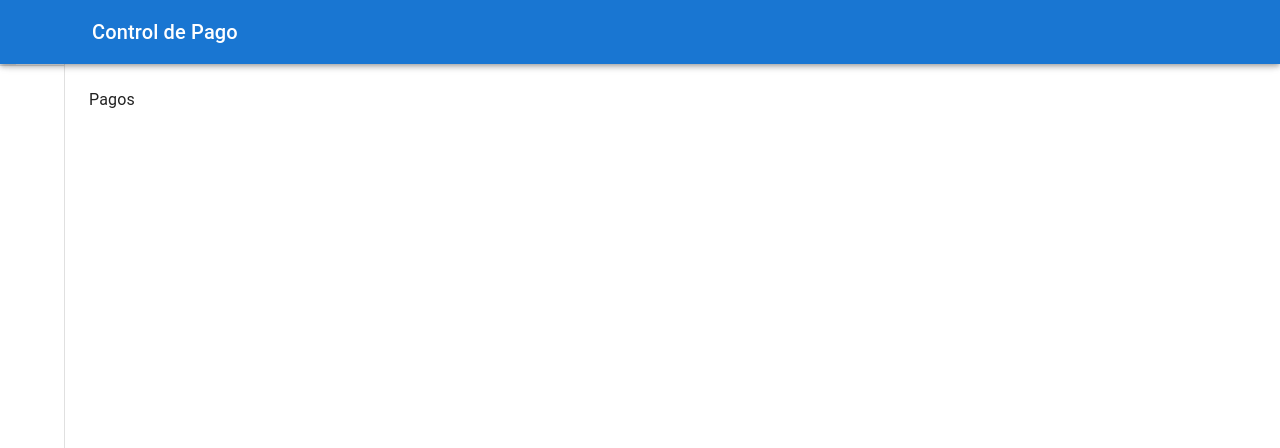
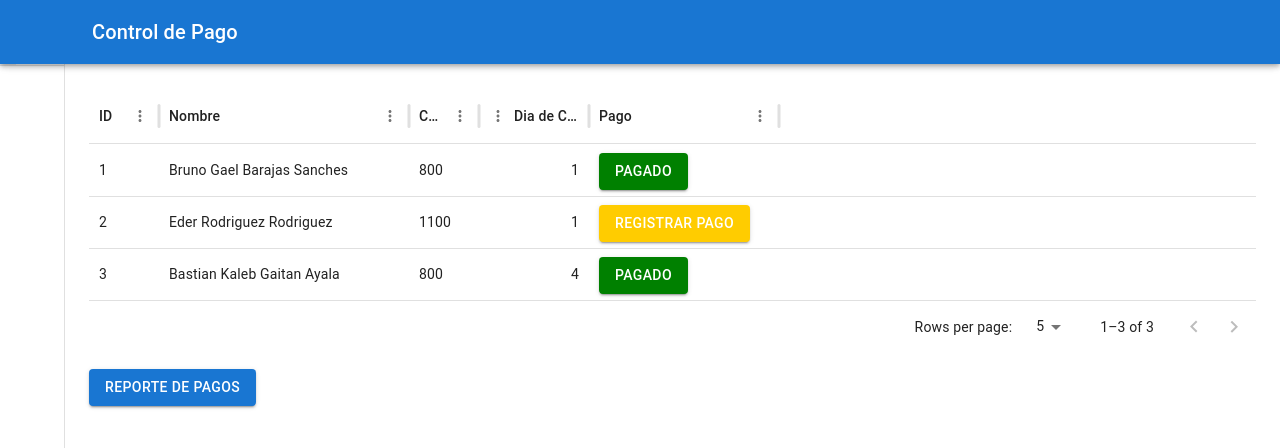
Before and after one commit to luisiy01/lm-robotica-front, a React (Vite) app: page / in a window 1280 px wide. Both pictures are taken after a click on the button "Control de Pago". Shown: the top 448 px of the page. Built offline with nearby package versions, Linux system fonts and the light colour scheme; some icons are missing.

Commit message:
pagos component

```diff
--- a/package.json
+++ b/package.json
@@ -14,6 +14,7 @@
     "@emotion/styled": "^11.14.1",
     "@mui/icons-material": "^7.3.4",
     "@mui/material": "^7.3.4",
+    "@mui/x-data-grid": "^8.13.1",
     "react": "^19.1.1",
     "react-dom": "^19.1.1"
   },
--- a/src/components/Pagos/Pagos.tsx
+++ b/src/components/Pagos/Pagos.tsx
@@ -1,5 +1,71 @@
+import { DataGrid } from "@mui/x-data-grid";
+import type { GridColDef } from "@mui/x-data-grid";
+import { Button, Grid } from "@mui/material";
+
+const columns: GridColDef[] = [
+  { field: "id", headerName: "ID", width: 70 },
+  { field: "nombre", headerName: "Nombre", width: 250 },
+  { field: "costo", headerName: "Costo", width: 70 },
+  {
+    field: "diaCobro",
+    headerName: "Dia de Cobro",
+    type: "number",
+    width: 110,
+  },
+  {
+    field: "statusPago",
+    headerName: "Pago",
+    width: 190,
+    renderCell: (params) => {
+      if (params.row.statusPago) {
+        return (
+          <Button style={{ backgroundColor: "green" }} variant="contained">
+            Pagado
+          </Button>
+        );
+      }
+      return (
+        <Button style={{ backgroundColor: "#ffcc00" }} variant="contained">
+          Registrar Pago
+        </Button>
+      );
+    },
+  },
+];
+
+function createData(
+  id: number,
+  nombre: string,
+  costo: number,
+  diaCobro: number,
+  statusPago: boolean
+) {
+  return { id, nombre, costo, diaCobro, statusPago };
+}
+
+const rows = [
+  createData(1, "Bruno Gael Barajas Sanches", 800, 1, true),
+  createData(2, "Eder Rodriguez Rodriguez", 1100, 1, false),
+  createData(3, "Bastian Kaleb Gaitan Ayala", 800, 4, true),
+];
+
+const paginationModel = { page: 0, pageSize: 5 };
+
 export const Pagos = () => {
   return (
-    <div>Pagos</div>
-  )
-}
+    <Grid container spacing={2}>
+      <Grid size={12}>
+        <DataGrid
+          rows={rows}
+          columns={columns}
+          initialState={{ pagination: { paginationModel } }}
+          pageSizeOptions={[5, 10]}
+          sx={{ border: 0 }}
+        />
+      </Grid>
+      <Grid>
+        <Button variant="contained">Reporte de Pagos</Button>
+      </Grid>
+    </Grid>
+  );
+};
```
Also changed, not shown: 1 other file (tests, documents, lock files or other folders).
